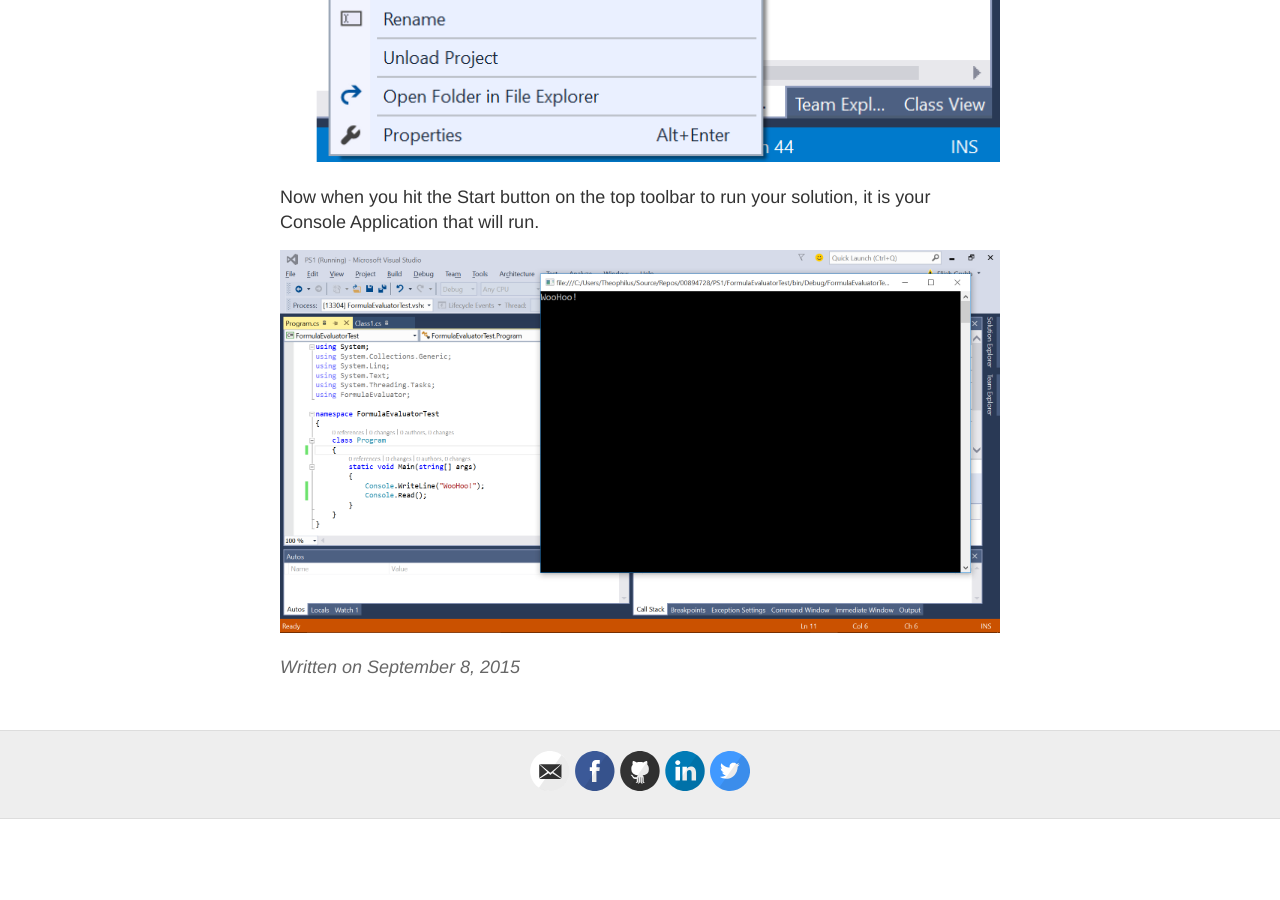
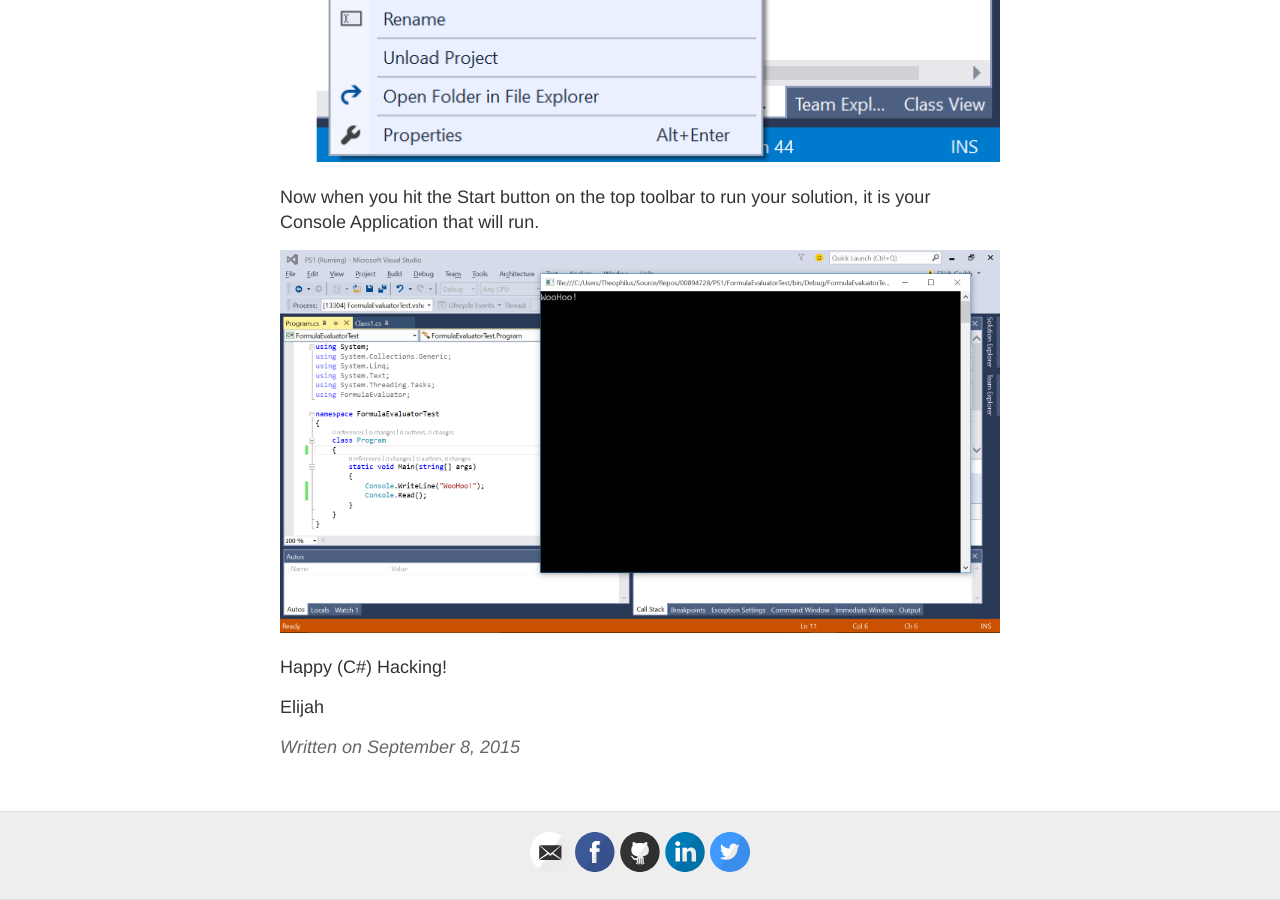
Before and after one commit to judgegrubb/judgegrubb.github.io, a Jekyll site: the page built from _posts/2015-9-8-Testing-Class-Libraries.md, in a window 1280 px wide and 900 px high, scrolled down 4276 px. Built offline with Jekyll 4.4.1, drawn with Linux system fonts in a browser that asks for light colours; Markdown is read by kramdown in place of the engine named in the settings; before the commit the page ends 5095 px from its top, so only the background shows below that.

Commit message:
update ending of 9/8 post

```diff
--- a/_posts/2015-9-8-Testing-Class-Libraries.md
+++ b/_posts/2015-9-8-Testing-Class-Libraries.md
@@ -42,3 +42,7 @@ To change this you simple right-click on your Console Application and select Set
 Now when you hit the Start button on the top toolbar to run your solution, it is your Console Application that will run.
 
 ![It's Working!](/images/its-working.png)
+
+Happy (C#) Hacking!
+
+Elijah
```
